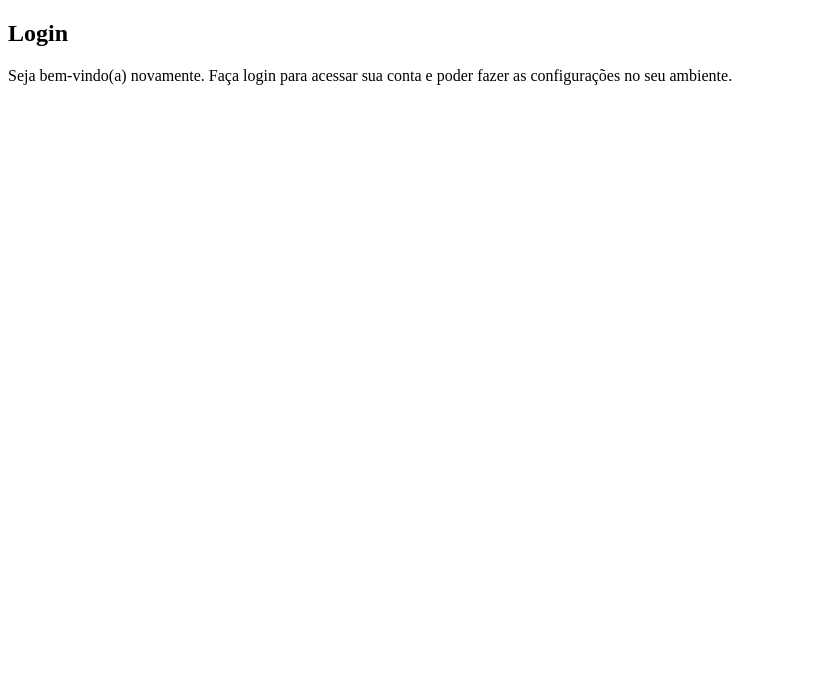
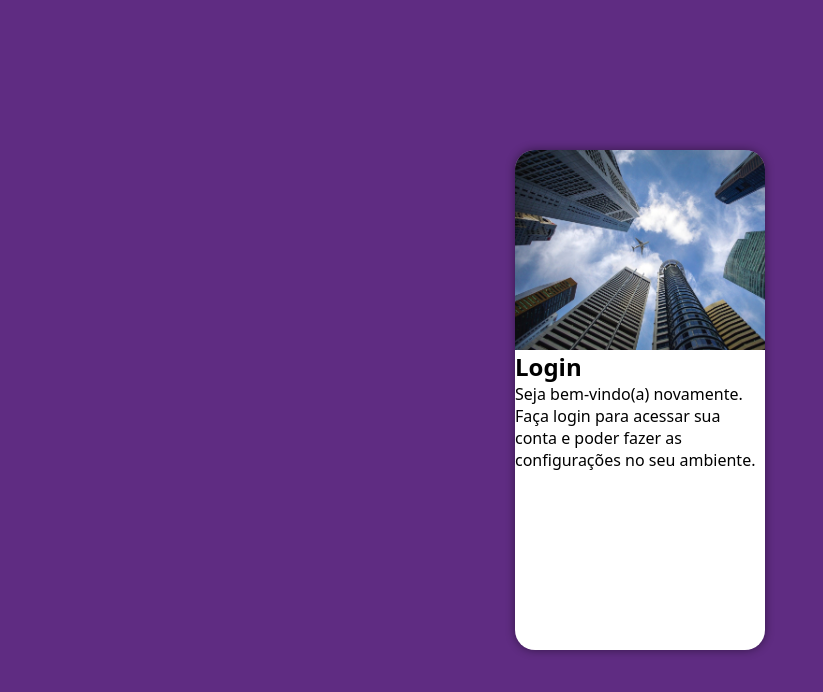
Before and after one commit to camilaamorim04/projeto-login, a plain HTML site: page index.html in a window 1280 px wide. Shown: the whole page, without its empty margins (0-823 px from the left). Drawn offline with Linux system fonts and the light colour scheme.

Commit message:
Login para celular

```diff
--- a/estilos/style.css
+++ b/estilos/style.css
@@ -5,3 +5,49 @@
     Verde: #49a09d
     Lilás:#5f2c82
 */
+
+* {
+    font-family: system-ui, -apple-system, BlinkMacSystemFont, 'Segoe UI', Roboto, Oxygen, Ubuntu, Cantarell, 'Open Sans', 'Helvetica Neue', sans-serif;
+    padding: 0px;
+    margin: 0px;
+    box-sizing: border-box;
+}
+
+body, html {
+    background-color: #5f2c82;
+    height: 100vh;
+    width: 100vw;
+}
+
+main {
+    position: relative;
+    height: 100vh;
+    width: 100vw;
+}
+
+section#login {
+    position: absolute;
+    top: 50%;
+    left: 50%;
+    transform: translate(-50%, -50%);
+    overflow: hidden;
+
+    background-color: white;
+    width: 250px;
+    height: 500px;
+    border-radius: 20px;
+    box-shadow: 0px 0px 10px rgba(0, 0, 0, 0.452);
+}
+
+section#login > div#imagem {
+    display: block;
+    background: #5f2c82 url(../imagens/wallpaper002.jpg) no-repeat;
+    height: 200px;
+    background-size: cover;
+}
+
+section#formulario {
+    display: block;
+    padding: 10px;
+
+}
```
